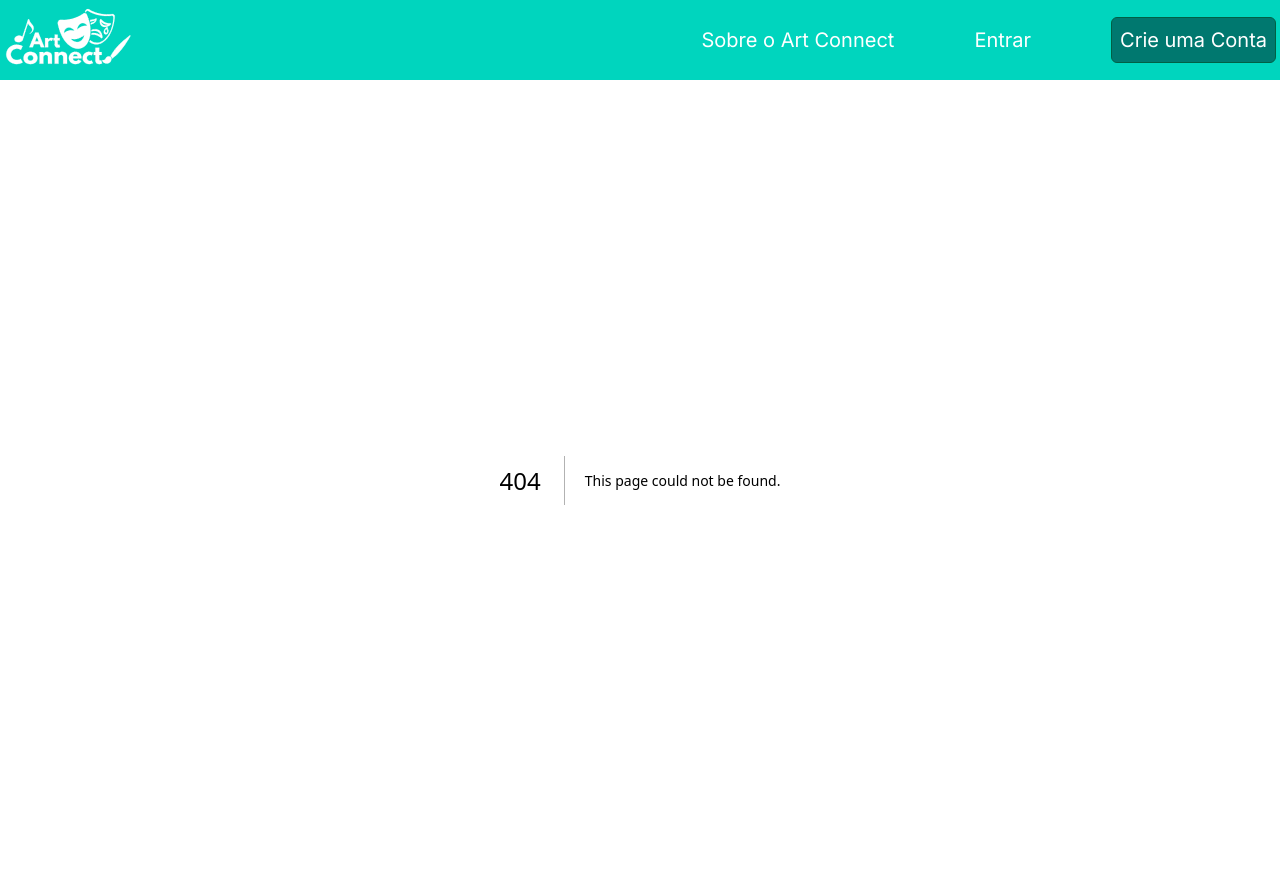
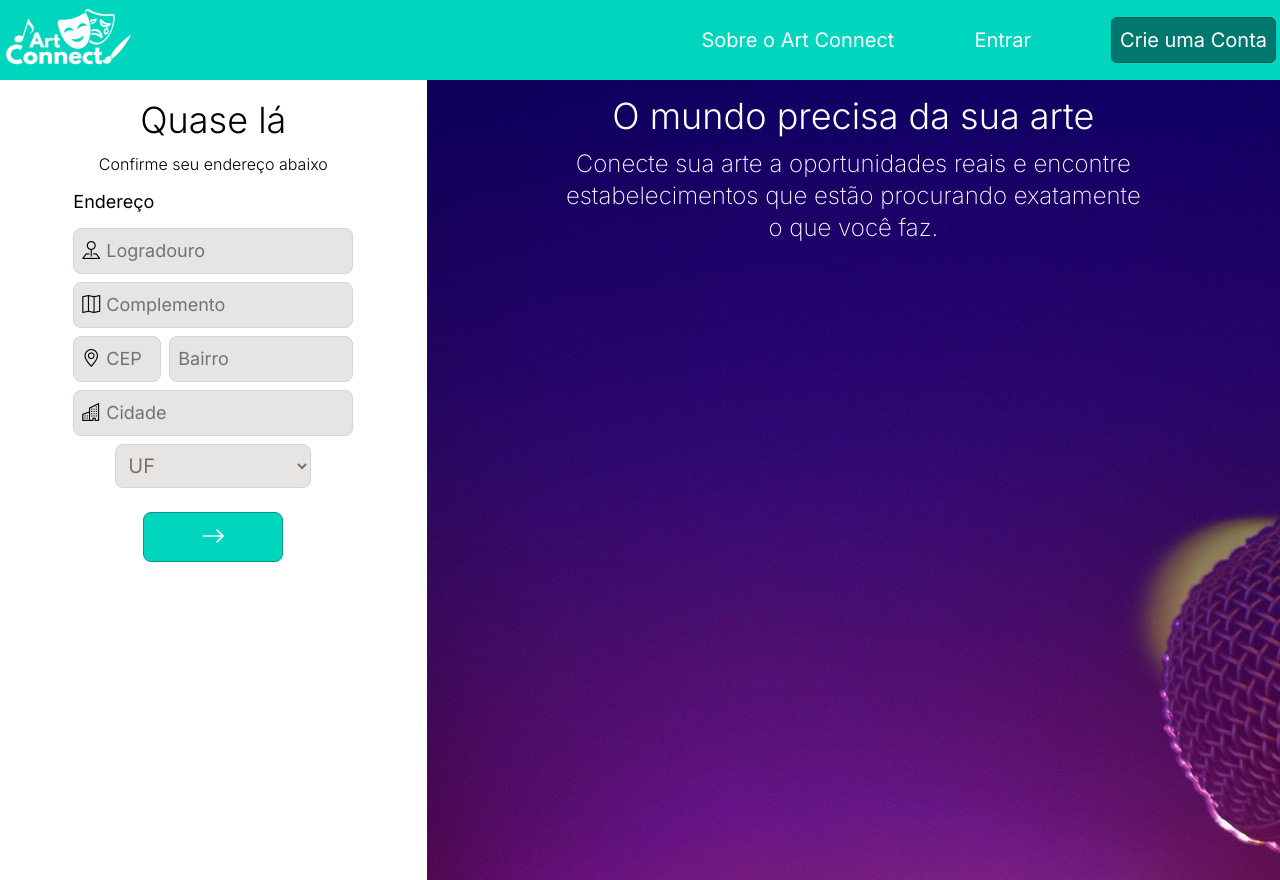
Before and after one commit to CorallusEtec/art-connect, a Next.js app: page /parceiros/cadastroEndereco in a window 1280 px wide. Before the commit this address had no page. Built offline with nearby package versions, Linux system fonts and the light colour scheme.

Commit message:
Texto especifico para parceiros

```diff
--- a/src/app/parceiros/cadastro/page.js
+++ b/src/app/parceiros/cadastro/page.js
@@ -71,8 +71,8 @@ export default function CadastroParceiro() {
             {/* IMG COM FRASE */}
             <div className="col-span-8 bg-[url(/img/mic.jpg)] flex flex-col">
                 <div className="flex flex-col items-center gap-3 p-4">
-                            <h1 className="text-4xl text-white font-light">O mundo precisa da sua arte</h1>
-                            <p className="w-[70%] text-center text-2xl text-white font-extralight">Conecte sua arte a oportunidades reais e encontre estabelecimentos que estão procurando exatamente o que você faz.</p>
+                    <h1 className="text-4xl text-white font-light">Artistas talentosos para o seu evento ou espaço.</h1>
+                    <p className="w-[70%] text-center text-2xl text-white font-extralight">Conecte-se com artistas independentes e transforme seu estabelecimento em um palco para novas experiências.</p>
                 </div>
             </div>
         </div>
--- /dev/null
+++ b/src/app/parceiros/cadastroEndereco/page.js
@@ -0,0 +1,65 @@
+export default function CadastroParceiroEndereco() {
+    return (
+        <div className="h-dvh grid grid-cols-12">
+            {/* FORM */}
+            <div className="flex justify-start items-center flex-col col-span-4">
+                <div className="flex flex-col p-5 w-[75%] gap-3">
+                    <div className="flex flex-col items-center">
+                        <h2 className="text-4xl mb-3 font-light">Quase lá</h2>
+                        <p className="font-light">Confirme seu endereço abaixo</p>
+                    </div>
+                    {/* EMAIL E SENHA */}
+                    <span className="text-lg">Endereço</span>
+                    <div className="flex flex-col mb-3 gap-2">
+                        {/* LOGRADOURO */}
+                        <div className="flex flex-row border text-xl rounded-lg border-stone-300 gap-1.5 p-2 bg-stone-200">
+                            <i className="bi bi-pin-map text-lg"></i>
+                            <input type="text" className="text-lg w-full outline-none" placeholder="Logradouro" />
+                        </div>
+                        {/* COMPLEMENTO */}
+                        <div className=" flex flex-row border text-xl rounded-lg border-stone-300 gap-1.5 p-2 bg-stone-200">
+                            <i className="bi bi-map text-lg"></i>
+                            <input type="text" className="text-lg w-full outline-none" placeholder="Complemento" />
+                        </div>
+                        {/* CEP E BAIRRO */}
+                        <div className="grid grid-cols-12 gap-2">
+                            <div className="col-span-4 flex flex-row border text-xl rounded-lg border-stone-300 gap-1.5 p-2 bg-stone-200">
+                                <i className="bi bi-geo-alt text-lg"></i>
+                                <input type="text" className="text-lg w-full outline-none" placeholder="CEP" maxLength="9" />
+                            </div>
+                            <div className="col-span-8 flex flex-row border text-xl rounded-lg border-stone-300 gap-1.5 p-2 bg-stone-200">
+                                <input type="text" className="text-lg w-full outline-none" placeholder="Bairro" />
+                            </div>
+                        </div>
+                        {/* CIDADE */}
+                        <div className=" flex flex-row border text-xl rounded-lg border-stone-300 gap-1.5 p-2 bg-stone-200">
+                            <i className="bi bi-buildings text-lg"></i>
+                            <input type="text" className="text-lg w-full outline-none" placeholder="Cidade" />
+                        </div>
+                        {/* UF */}
+                        <div className="flex flex-col items-center">
+                            <select name="" id="" className="w-[70%] text-stone-500 border text-xl rounded-lg border-stone-300 p-2 bg-stone-200">
+                                <option value="">UF</option>
+                            </select>
+                        </div>
+                    </div>
+
+                    {/* BOTÕES */}
+                     <div className="flex flex-col items-center gap-5">
+                        <a className="w-[50%] rounded-lg bg-teal-400 border border-teal-600 text-white p-2 text-center" href="">
+                            <i className="bi bi-arrow-right text-2xl"></i>
+                        </a>
+                     </div>
+                </div>
+            </div>
+
+            {/* IMG COM FRASE */}
+            <div className="col-span-8 bg-[url(/img/mic.jpg)] flex flex-col">
+                <div className="flex flex-col items-center gap-3 p-4">
+                    <h1 className="text-4xl text-white font-light">O mundo precisa da sua arte</h1>
+                    <p className="w-[70%] text-center text-2xl text-white font-extralight">Conecte sua arte a oportunidades reais e encontre estabelecimentos que estão procurando exatamente o que você faz.</p>
+                </div>
+            </div>
+        </div>
+    )
+}
```
Lines whose indentation alone changed are shown as unchanged.
